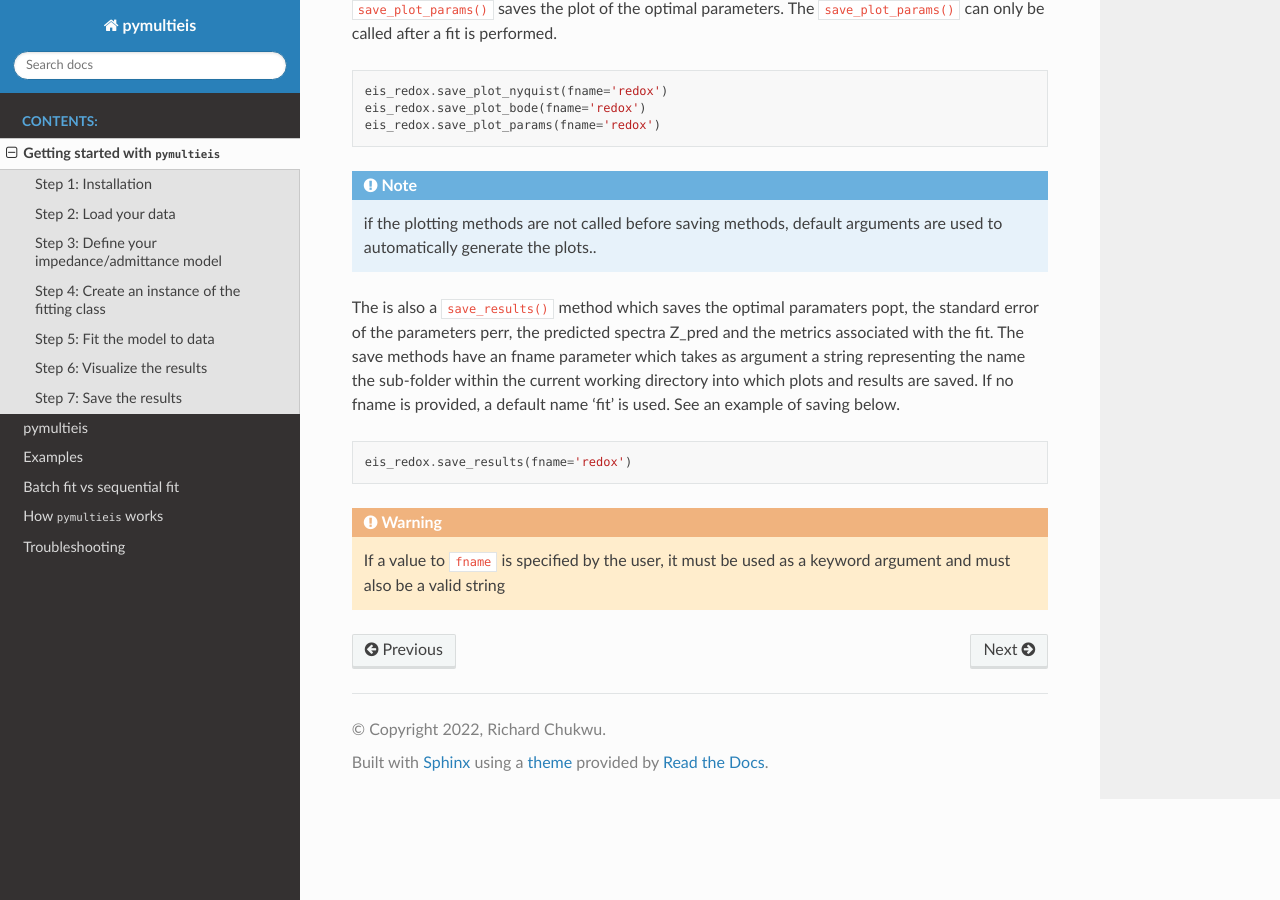
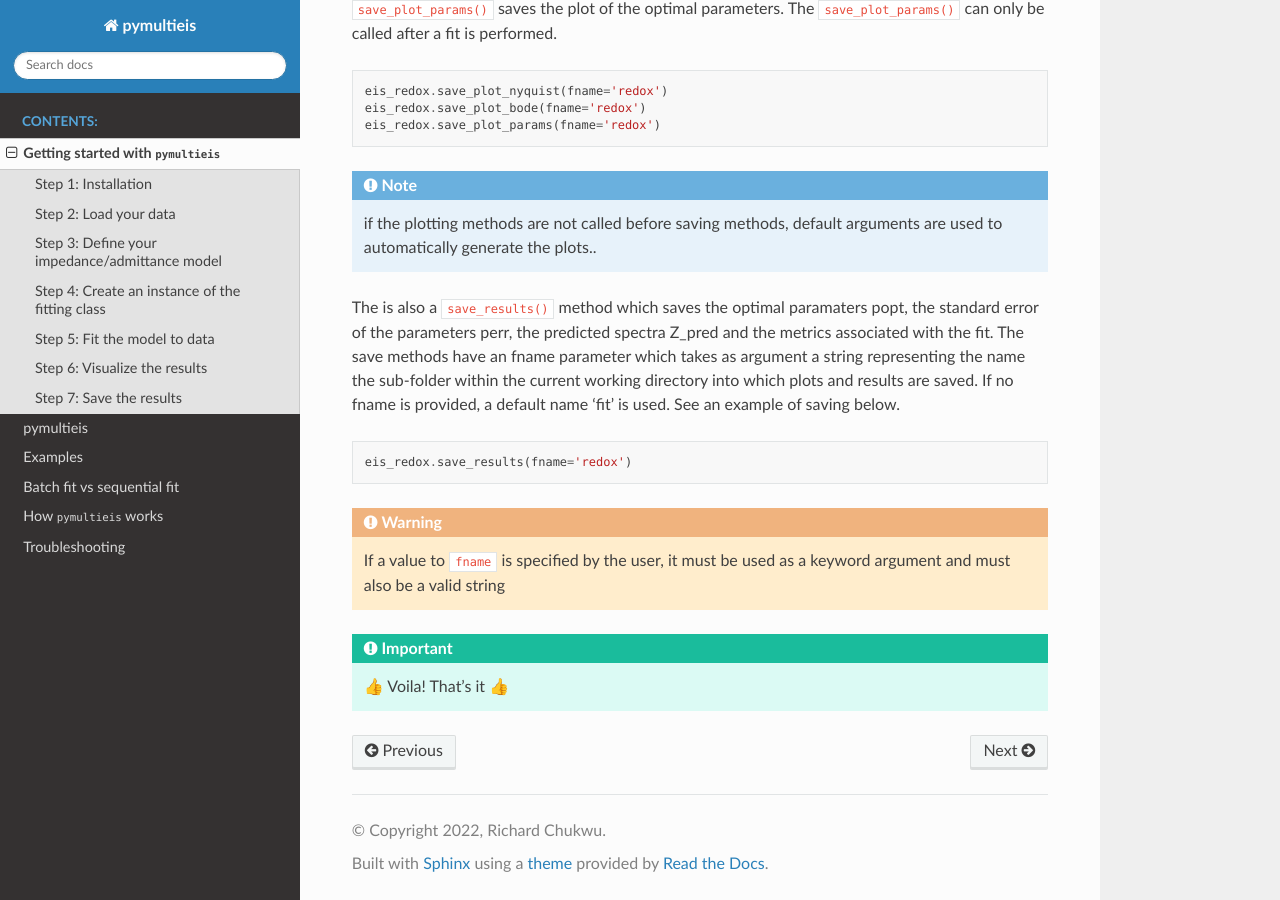
Before and after one commit to richinex/pymultieis, a Sphinx documentation site: the page built from docs/source/getting-started.rst, in a window 1280 px wide and 900 px high, scrolled down 6213 px. Built offline with Sphinx 7.4.7 and the Read the Docs theme 2.0.0, drawn with Linux system fonts in a browser that asks for light colours; pages that are not in the unit, such as notebooks, are missing from menus; some of the changed lines change nothing that is shown.

Commit message:
Updated getting-started

```diff
--- a/docs/source/getting-started.rst
+++ b/docs/source/getting-started.rst
@@ -235,6 +235,6 @@ If no fname is provided, a default name 'fit' is used. See an example of saving
      If a value to :code:`fname` is specified by the user, it must be used as a keyword argument and must also be a valid string
 
 
+.. important::
 
-.. important::
-  :thumbsup: Voila! That's it
+  |:thumbsup:| Voila! That's it |:thumbsup:|
```
